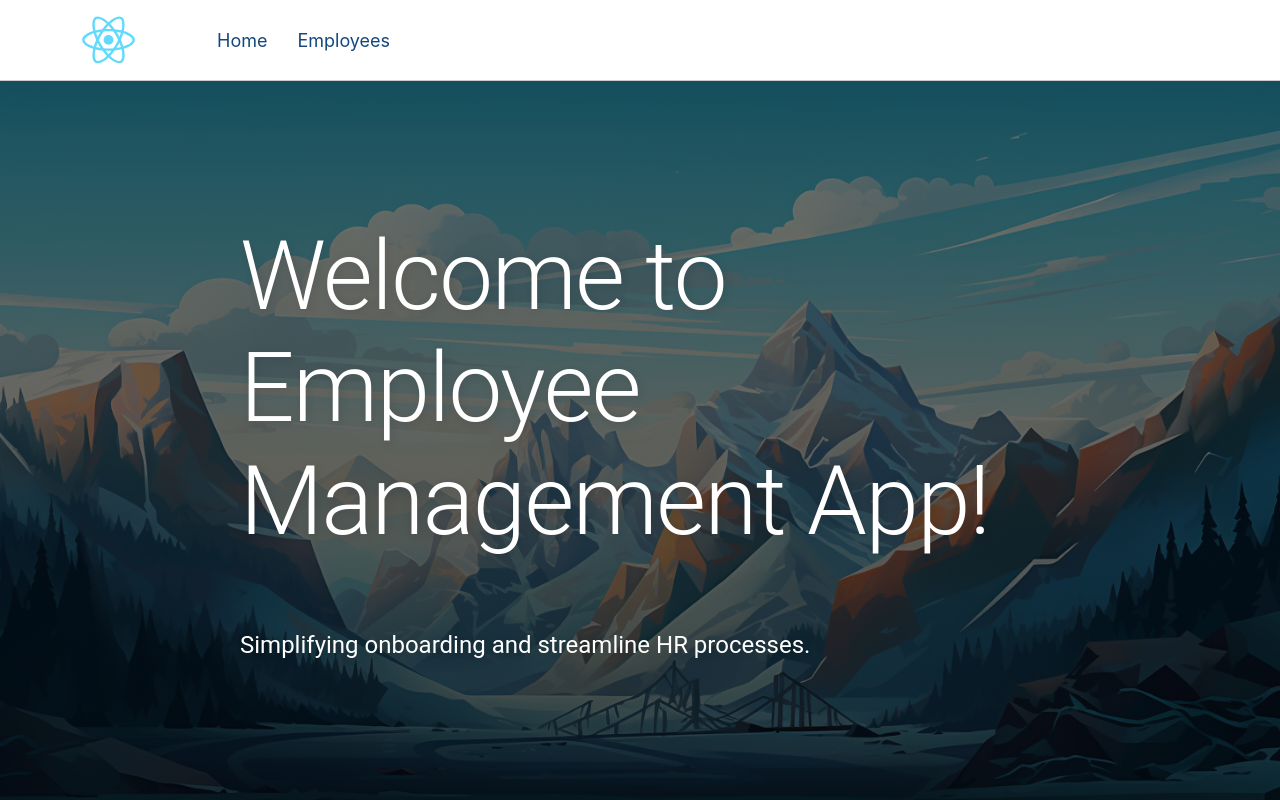
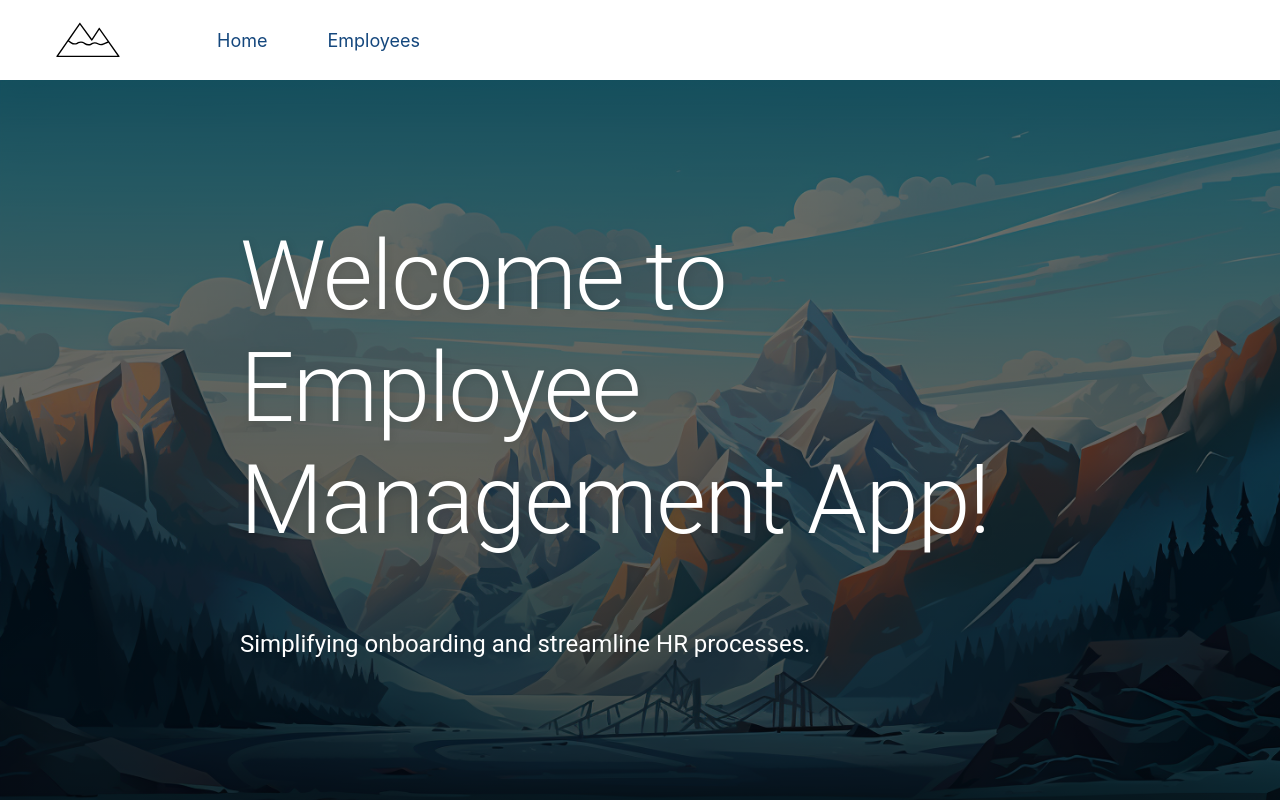
Before and after one commit to RebecaStroh/EmployeeManagementApp, a React (Create React App) app in the folder frontend/employee-management-app/: page / in a window 1280 px wide. Built offline with nearby package versions, Linux system fonts and the light colour scheme.

Commit message:
[FE] Improve Header Layout

```diff
--- a/frontend/employee-management-app/src/components/Header.js
+++ b/frontend/employee-management-app/src/components/Header.js
@@ -1,5 +1,9 @@
+// Import MUI components
+import AppBar from '@mui/material/AppBar';
+import Toolbar from '@mui/material/Toolbar';
+
 // Assets
-import logo from '../assets/logo.svg';
+import logo from '../assets/icon.svg';
 
 // External components
 import { Link } from 'react-router-dom';
@@ -9,14 +13,19 @@ import './Header.scss';
 
 function Header() {
   return (
-    <header>
-      <img src={logo} className="logo-header" alt="logo" />
-      <div className="navigation">
-        <Link to="/">Home</Link>
-        {/* <Link to="/my-profile">My Profile</Link> */}
-        <Link to="/employees">Employees</Link>
-      </div>
-    </header>
+    <AppBar position="static" >
+      <Toolbar>
+        <img src={logo} className="logo-header" alt="logo" />
+        <div className="navigation">
+          <Link to="/" className="nav-link">
+            Home
+          </Link>
+          <Link to="/employees" className="nav-link">
+            Employees
+          </Link>
+        </div>
+      </Toolbar>
+    </AppBar>
   );
 }
 
--- a/frontend/employee-management-app/src/components/Header.scss
+++ b/frontend/employee-management-app/src/components/Header.scss
@@ -1,32 +1,36 @@
+
 header {
-  width: 100%;
-  height: 80px;
+  min-height: 80px;
   display: flex;
-  flex-direction: row;
-  border-bottom: 1px solid #ccc;
+  justify-content: center;
 
   .logo-header {
-    height: 8vmin;
-    align-self: center;
-    pointer-events: none;
-    flex-basis: 217px;
+    height: 64px;
+    margin: 0 32px;
   }
 
   .navigation {
     display: flex;
-    flex-direction: row;
-    align-content: center;
-    flex-wrap: wrap;
+    align-items: center;
     gap: 30px;
-    height: 100%;
+    margin-left: 50px;
 
-    a {
+    .nav-link {
       text-decoration: none;
       font-size: 18px;
       color: #14477d;
+      padding: 15px;
+
       &:hover {
-        text-decoration: underline;
+        opacity: 0.7;
+        transform: 'scale(1.02)'
       }
+      transition: 'transform 0.3s';
     }
   }
 }
+
+// Global styles for body
+body {
+  margin: 0;
+}
--- a/frontend/employee-management-app/src/index.js
+++ b/frontend/employee-management-app/src/index.js
@@ -11,6 +11,9 @@ const theme = createTheme({
     borderRadius: 12
   },
   palette: {
+    primary: {
+      main: '#fff',
+    },
     blue: {
       main: '#00b7cb',
       light: '#b1e9ee',
--- a/frontend/employee-management-app/src/pages/Container.scss
+++ b/frontend/employee-management-app/src/pages/Container.scss
@@ -1,6 +1,6 @@
 #root > div {
   text-align: left;
-  min-height: calc(100vh - 81px);
+  min-height: calc(100vh - 80px);
   display: flex;
   overflow-y: auto;
   background-size: cover;
--- a/frontend/employee-management-app/src/pages/NewEmployee.js
+++ b/frontend/employee-management-app/src/pages/NewEmployee.js
@@ -124,7 +124,6 @@ function NewEmployee() {
       if (linkDocuments?.idDocument) {
         formData.append('idDocument', linkDocuments?.idDocument);
       } else if (idDocument) {
-        // console.log("type:", idDocument.type)
         const newFile = new Blob([idDocument], { type: idDocument.type });
         newFile.name = "idDocument";
         formData.append('idDocument', newFile, "idDocument");
```
Also changed, not shown: frontend/employee-management-app/src/assets/icon.svg (added).
